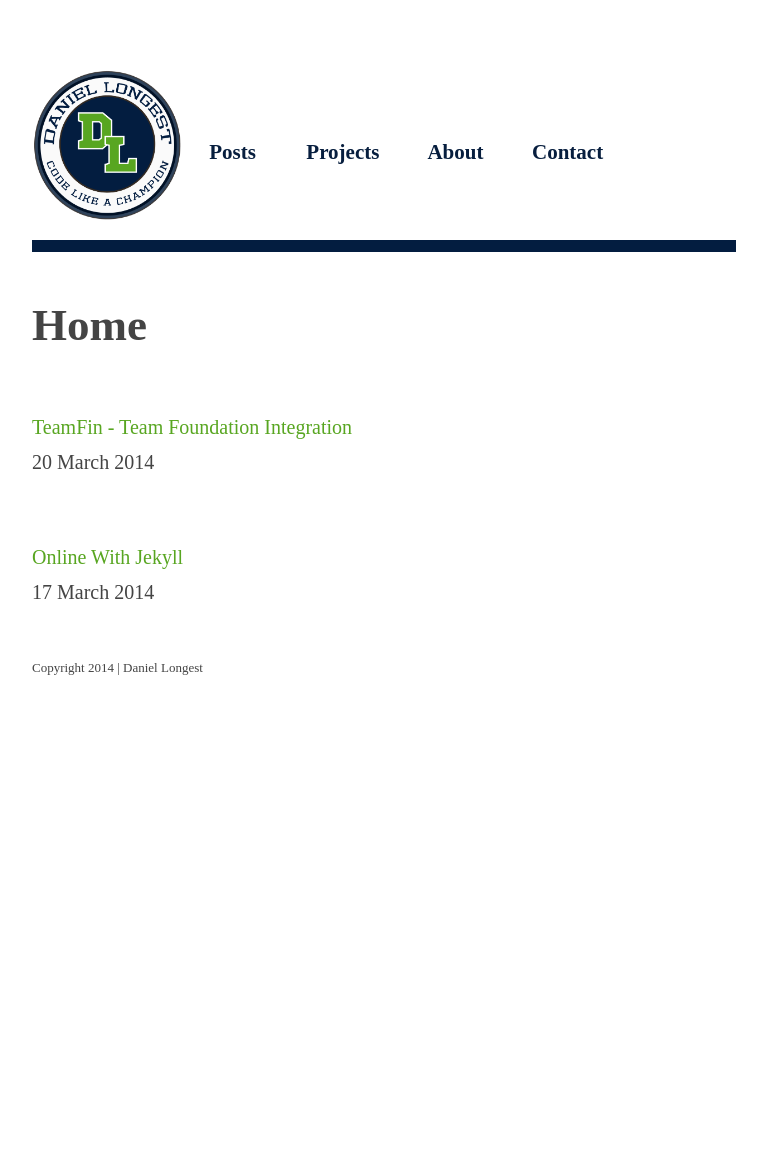
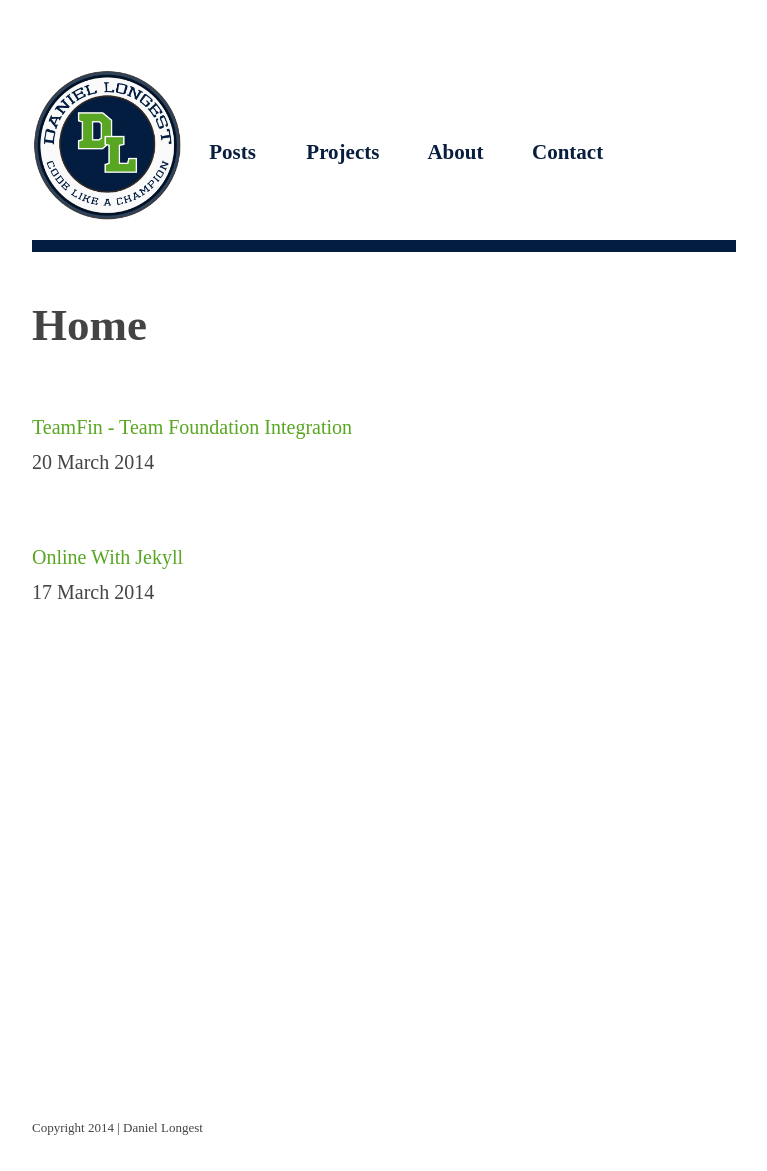
Before and after one commit to dlongest/dlongest.github.io, a Jekyll site: the page built from index.md, in a window 1280 px wide. Shown: the whole page, without its empty margins (256-1023 px from the left). Built offline with Jekyll 4.4.1, drawn with Linux system fonts in a browser that asks for light colours; some web fonts are replaced; Markdown is read by kramdown in place of the engine named in the settings; before the commit the page ends 900 px from its top, so only the background shows below that.

Commit message:
Adjusting main content height per screen size. Adding margin to the footer.

```diff
--- a/css/main.css
+++ b/css/main.css
@@ -218,10 +218,6 @@ a h1:hover {
     border-bottom: 1px dashed #444444;
 }
 
-.main-content {
-    height: 13em;
-}
-
 .home-posts p {
     padding: 1em 0;
 }
@@ -229,12 +225,8 @@ a h1:hover {
 #footer {
     clear: both;
     font-size: .65em;
+    margin-bottom: 2em;
 }
-
-
-
-
-
 
 
 /* ==========================================================================
@@ -267,6 +259,10 @@ a h1:hover {
         margin-right: 0;
     }
 
+    .main-content {
+    height: 32em;
+	}
+
 /* ========================
     INTERMEDIATE: IE Fixes
    ======================== */
@@ -281,6 +277,10 @@ a h1:hover {
 }
 
 @media only screen and (min-width: 768px) {
+
+.main-content {
+    height: 30em;
+	}
 
 /* ====================
     WIDE: CSS3 Effects
@@ -322,6 +322,10 @@ a h1:hover {
 }
 
 @media only screen and (min-width: 1140px) {
+
+.main-content {
+    height: 36em;
+	}
 
 /* ===============
     Maximal Width
```
